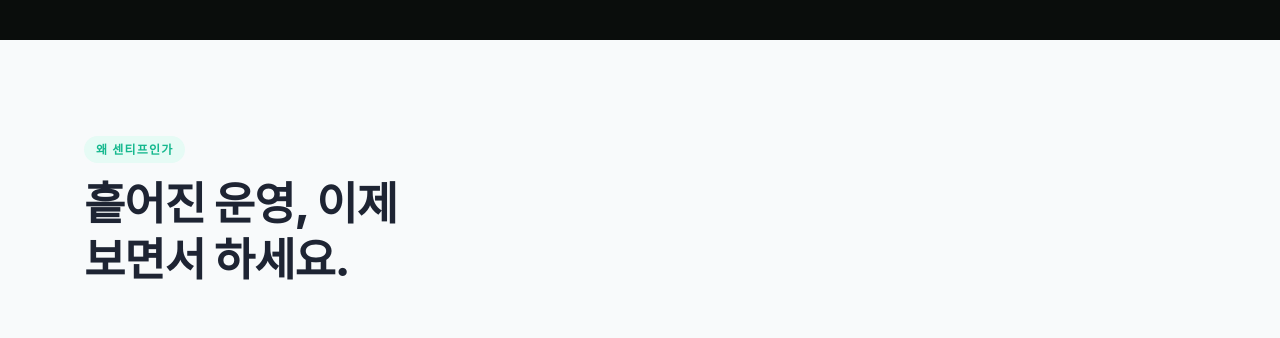
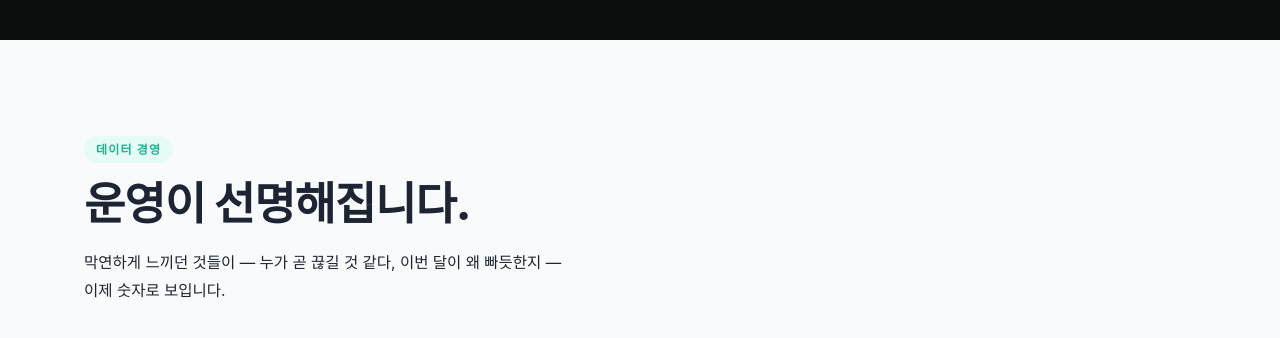
Before and after one commit to nononong247/ssentif-redesign, a plain HTML site: page index.html in a window 1280 px wide. Shown: the part 4120-4458 px from the top of the page. Drawn offline with Linux system fonts and the light colour scheme; grey boxes are pictures that could not be loaded.

Commit message:
Update bento section copy: '운영이 선명해집니다' (데이터 경영 관점)
Co-Authored-By: Claude Sonnet 4.6 <noreply@anthropic.com>

```diff
--- a/index.html
+++ b/index.html
@@ -201,7 +201,8 @@
 }
 .bento-head { margin-bottom: 52px; }
 .bento-head .label { margin-bottom: 14px; }
-.bento-head h2 { font-size: clamp(1.9rem,3.5vw,2.8rem); }
+.bento-head h2 { font-size: clamp(1.9rem,3.5vw,2.8rem); margin-bottom: 16px; }
+.bento-sub { font-size: 15.5px; color: var(--gray-500); line-height: 1.8; word-break: keep-all; }
 
 .bento-grid {
   display: grid;
@@ -1424,8 +1425,9 @@
 <section class="bento-section">
   <div class="container">
     <div class="bento-head fade-up">
-      <div class="label">왜 센티프인가</div>
-      <h2>흩어진 운영, 이제<br>보면서 하세요.</h2>
+      <div class="label">데이터 경영</div>
+      <h2>운영이 선명해집니다.</h2>
+      <p class="bento-sub">막연하게 느끼던 것들이 — 누가 곧 끊길 것 같다, 이번 달이 왜 빠듯한지 —<br>이제 숫자로 보입니다.</p>
     </div>
 
     <div class="bento-grid">
```
